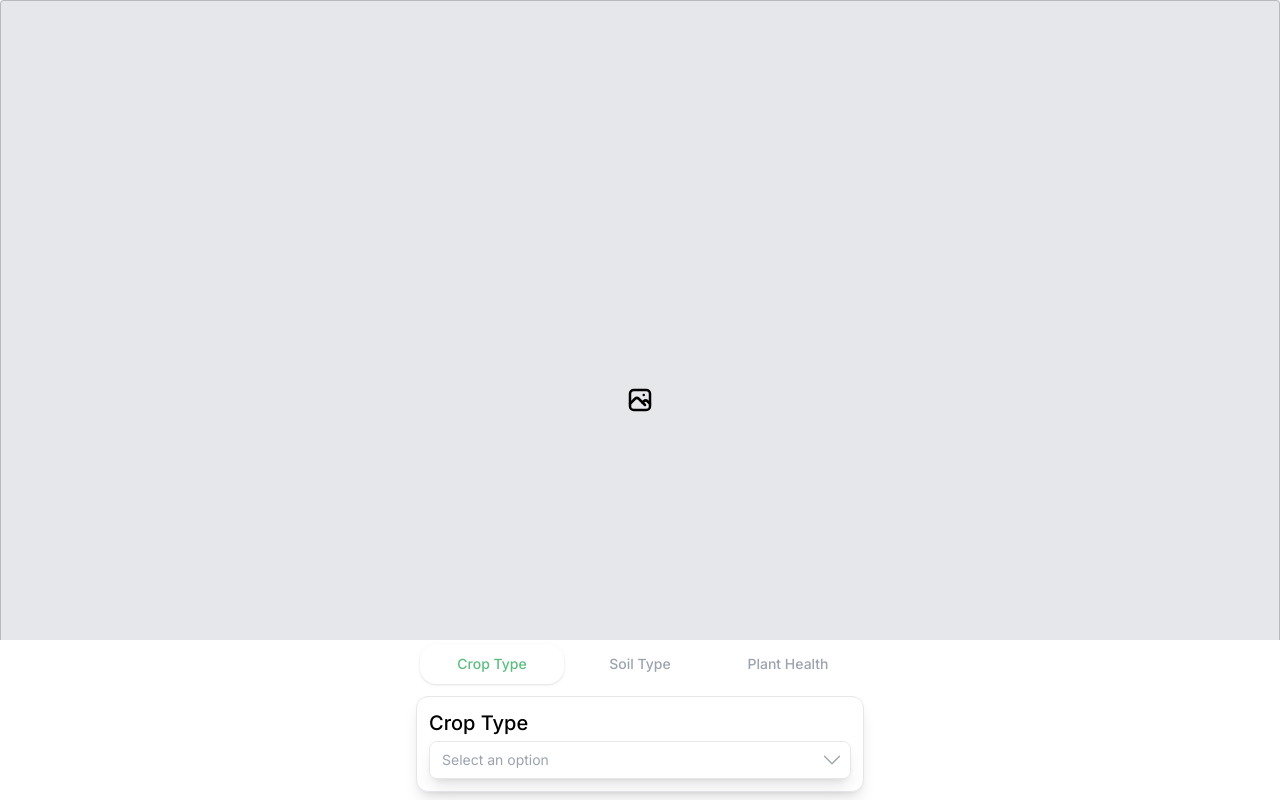
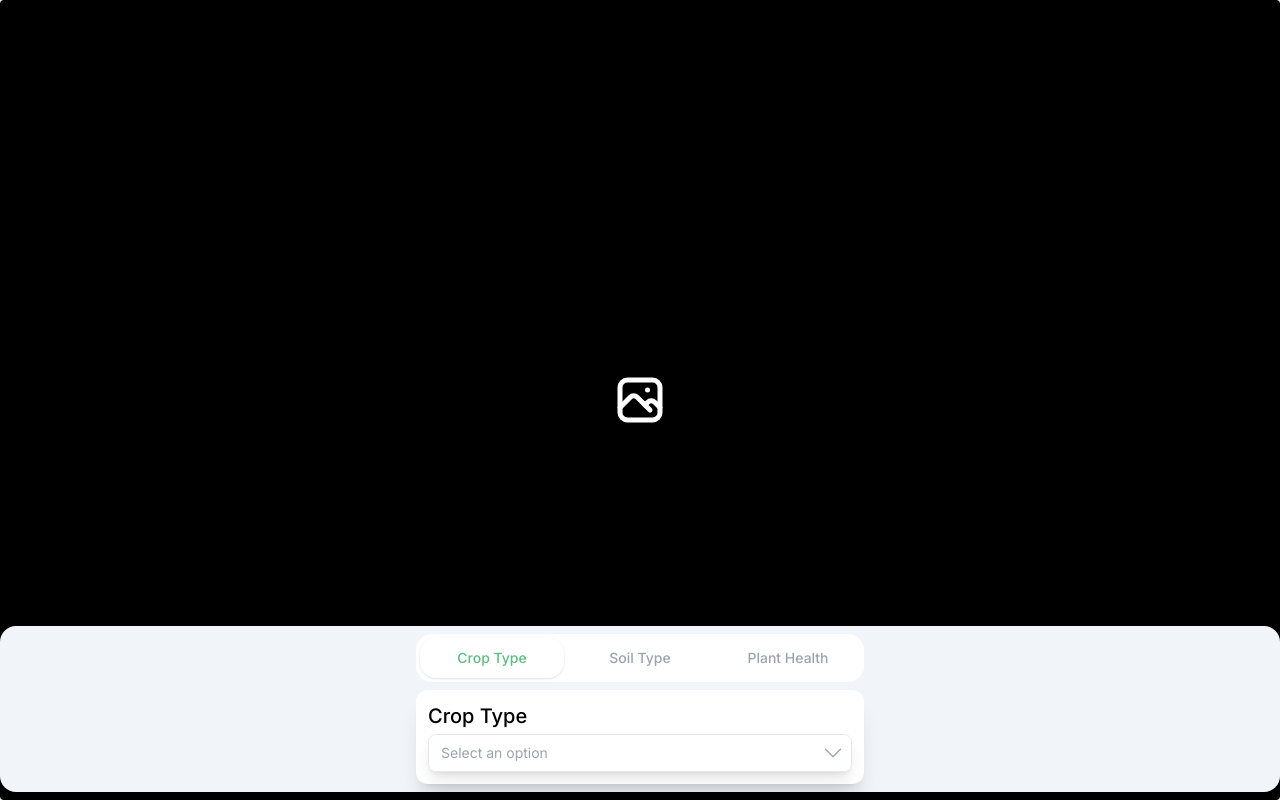
Before and after one commit to Jake-mc221/Agriculture-App, a Next.js app: page /capture in a window 1280 px wide. Built offline with nearby package versions, Linux system fonts and the light colour scheme.

Commit message:
minor cosmetic changes

```diff
--- a/src/app/(no-nav)/capture/page.tsx
+++ b/src/app/(no-nav)/capture/page.tsx
@@ -37,11 +37,11 @@ export default function Home() {
 
   return (
     <div className="relative flex flex-col h-full gap-10">
-      <div className="flex w-full justify-center items-center h-full bg-gray-200 rounded border border-black/20">
-        <TbPhoto aria-hidden className="grow-0 text-3xl" />
+      <div className="flex w-full justify-center items-center h-full bg-black rounded border border-black/20">
+        <TbPhoto aria-hidden className="invert bg-white text-6xl" />
       </div>
 
-      <form className="fixed bottom-0 pb-2 px-2 bg-white w-full flex flex-col items-center gap-5">
+      <form className="fixed bottom-2 rounded-2xl  py-2 px-2 bg-slate-100 w-full flex flex-col items-center gap-5">
         <Tabs options={tabOptions}/>
 
       </form>
--- a/src/components/common/Tabs.tsx
+++ b/src/components/common/Tabs.tsx
@@ -11,7 +11,7 @@ export function Tabs({ options }: { options: TabOption[] }) {
   return (
     <div className="w-full max-w-md sm:px-0 z-50">
       <Tab.Group>
-        <Tab.List className="flex space-x-1 rounded-3xl bg-white p-1">
+        <Tab.List className="flex space-x-1 rounded-2xl bg-white p-1">
           {options.map((option) => {
             console.log(option);
             return (
@@ -37,11 +37,11 @@ export function Tabs({ options }: { options: TabOption[] }) {
             <Tab.Panel
               key={idx}
               className={twMerge(
-                "rounded-xl border shadow-lg",
-                "bg-white ring-white ring-opacity-60 ring-offset-2 ring-offset-primary focus:outline-none focus:ring-2",
+                "rounded-xl shadow-xl",
+                "bg-white ring-opacity-60 ring-offset-2 ring-offset-primary focus:outline-none focus:ring-2",
               )}
             >
-              <div className="rounded-xl p-3 ring-white ring-opacity-60 ring-offset-2 ring-offset-primary focus:outline-none focus:ring-2">
+              <div className="rounded-xl p-3 ring-opacity-60 ring-offset-2 focus:outline-none focus:ring-2">
                 {option.content}
               </div>
             </Tab.Panel>
```
